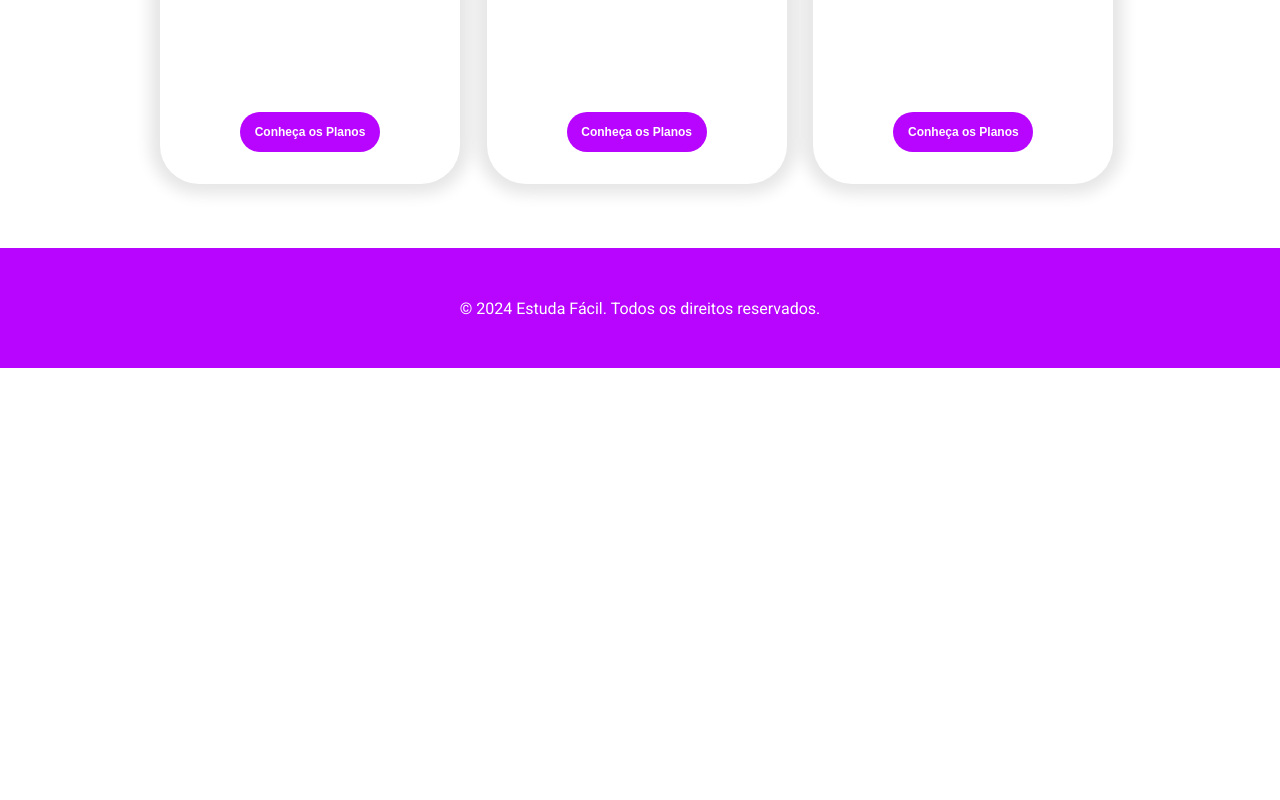
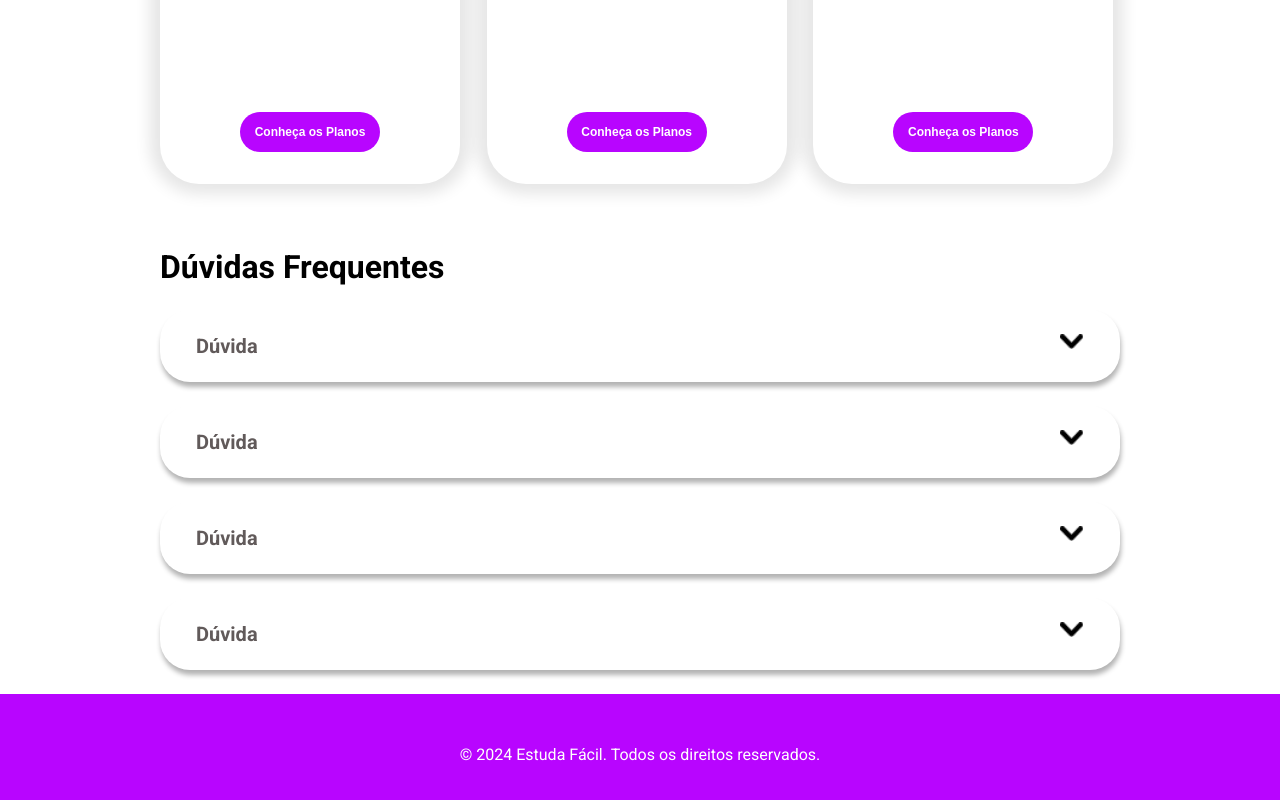
Before and after one commit to LucasSD540/EstudaFacilApp, a React (Create React App) app in the folder frontend/estudafacil/: page / in a window 1280 px wide. Shown: the part 1081-1881 px from the top of the page. Before the commit the page ends 1449 px from the top, so only its background shows below. Built offline with nearby package versions, Linux system fonts and the light colour scheme.

Commit message:
feat: add doubt component

```diff
--- /dev/null
+++ b/frontend/estudafacil/src/components/Doubts/index.jsx
@@ -0,0 +1,37 @@
+import { useState } from "react";
+import down from "../assets/images/down_icon.png";
+import * as S from "./styles";
+
+const Doubt = () => {
+  const [isOpen, setIsOpen] = useState(false);
+
+  const openCloseDoubt = () => {
+    setIsOpen(!isOpen);
+  };
+
+  return (
+    <S.mainDiv>
+      <S.doubtDiv onClick={openCloseDoubt}>
+        <div className="title">
+          <h4 className="doubt-title">Dúvida</h4>
+          <img className="down-icon" src={down} alt="Expandir" />
+        </div>
+      </S.doubtDiv>
+      {isOpen ? (
+        <>
+          <div className="response">
+            <p>
+              Lorem ipsum, dolor sit amet consectetur adipisicing elit. Iusto
+              velit saepe cumque unde distinctio recusandae voluptatem placeat
+              asperiores vitae veritatis.
+            </p>
+          </div>
+        </>
+      ) : (
+        <></>
+      )}
+    </S.mainDiv>
+  );
+};
+
+export default Doubt;
--- /dev/null
+++ b/frontend/estudafacil/src/components/Doubts/styles.js
@@ -0,0 +1,36 @@
+import styled from "styled-components";
+
+export const mainDiv = styled.div`
+  .response {
+    height: 80px;
+    width: 100%;
+    border-radius: 30px;
+    box-shadow: 1px 5px 5px 0px rgba(0, 0, 0, 0.3);
+    padding: 24px 36px;
+  }
+`;
+
+export const doubtDiv = styled.div`
+  width: 100%;
+  box-shadow: 1px 5px 5px 0px rgba(0, 0, 0, 0.3);
+  padding: 24px 36px;
+  border-radius: 30px;
+  margin: 24px 0;
+  cursor: pointer;
+
+  .doubt-title {
+    font-size: 20px;
+    color: #615a5a;
+  }
+
+  .down-icon {
+    height: 15px;
+    max-width: 24px;
+    width: 100%;
+  }
+
+  .title {
+    display: flex;
+    justify-content: space-between;
+  }
+`;
--- a/frontend/estudafacil/src/pages/Home/index.jsx
+++ b/frontend/estudafacil/src/pages/Home/index.jsx
@@ -4,6 +4,7 @@ import enem from "../../components/assets/images/enem_image.png";
 import superior from "../../components/assets/images/superior_image.png";
 import concurso from "../../components/assets/images/concurso_image.png";
 import * as S from "./styles";
+import Doubt from "../../components/Doubts";
 
 export const Home = () => {
   return (
@@ -45,6 +46,13 @@ export const Home = () => {
             </div>
           </div>
         </S.planSection>
+        <S.doubtsContainer>
+          <h3 className="doubt-section-title">Dúvidas Frequentes</h3>
+          <Doubt />
+          <Doubt />
+          <Doubt />
+          <Doubt />
+        </S.doubtsContainer>
       </div>
     </div>
   );
--- a/frontend/estudafacil/src/pages/Home/styles.js
+++ b/frontend/estudafacil/src/pages/Home/styles.js
@@ -110,3 +110,9 @@ export const planSection = styled.div`
     height: 200px;
   }
 `;
+
+export const doubtsContainer = styled.div`
+  .doubt-section-title {
+    font-size: 32px;
+  }
+`;
```
Also changed, not shown: frontend/estudafacil/src/components/assets/images/down_icon.png (added).
